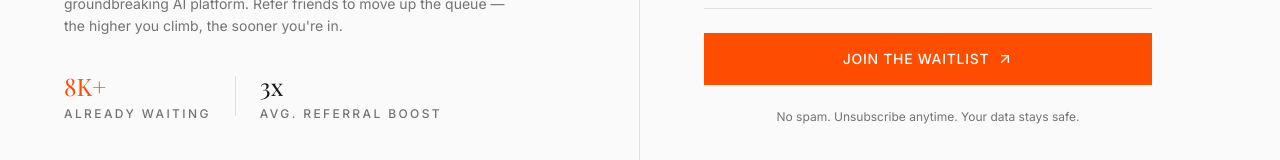
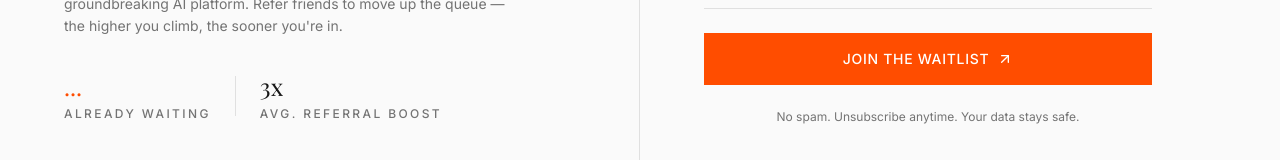
Before and after one commit to mahenoorsalat/HEURISTIXAI, a React (Vite) app: page / in a window 1280 px wide. Shown: the part 3147-3307 px from the top of the page. Built offline with nearby package versions, Linux system fonts and the light colour scheme; no server answers; the database is empty; the HTML template or start-up script is replaced by a standard one; a web font is replaced by a local one.

Commit message:
feat: connect website stats (8K+) to real Supabase counts

```diff
--- a/src/components/WaitlistSignup.tsx
+++ b/src/components/WaitlistSignup.tsx
@@ -12,12 +12,23 @@ const WaitlistSignup = () => {
   const [referralCode, setReferralCode] = useState("");
   const [position, setPosition] = useState(0);
   const [copied, setCopied] = useState(false);
+  const [waitlistCount, setWaitlistCount] = useState(0);
   const [error, setError] = useState("");
   const { toast } = useToast();
 
   // Get referral from URL
   const urlParams = new URLSearchParams(window.location.search);
   const referredBy = urlParams.get("ref") || "";
+
+  useState(() => {
+    const fetchCount = async () => {
+      const { count } = await supabase
+        .from('waitlist')
+        .select('*', { count: 'exact', head: true });
+      if (count) setWaitlistCount(1200 + count); // 1200 base + live database count
+    };
+    fetchCount();
+  });
 
   const handleSubmit = async (e: React.FormEvent) => {
     e.preventDefault();
@@ -145,7 +156,9 @@ const WaitlistSignup = () => {
             </p>
             <div className="flex items-center gap-6">
               <div>
-                <p className="text-2xl font-serif text-primary">8K+</p>
+                <p className="text-2xl font-serif text-primary">
+                  {waitlistCount > 0 ? `${(waitlistCount / 1000).toFixed(1)}K+` : "..."}
+                </p>
                 <p className="text-label mt-1">Already Waiting</p>
               </div>
               <div className="w-px h-10 bg-border" />
```
